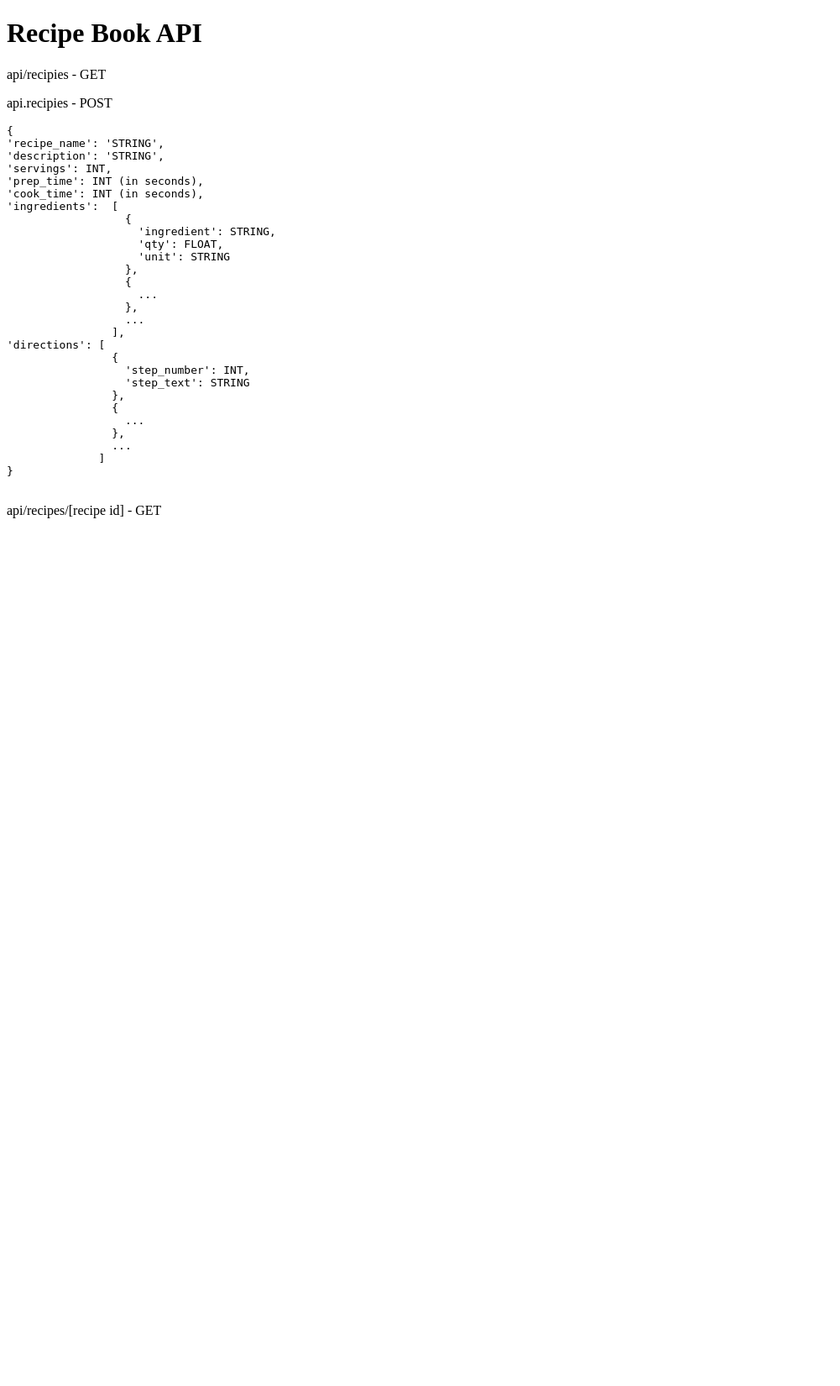
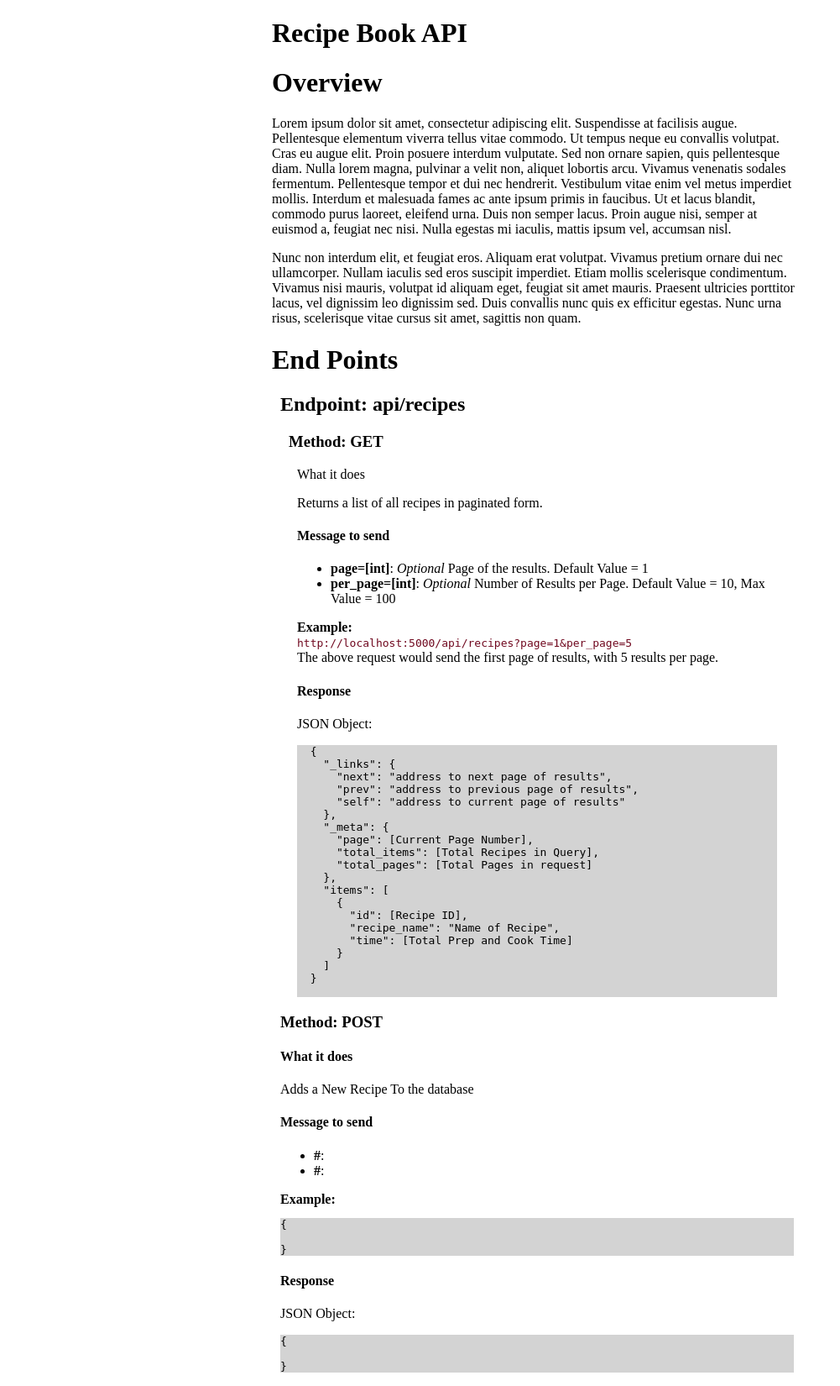
Before and after one commit to kyleranous/recipebook, a Flask app: page /api-reference in a window 1280 px wide. Shown: the whole page at 84% size, without its empty margins (0-1001 px from the left). Before the commit the page ends 617 px from the top, so only its background shows below. Run offline with Flask 2, Linux system fonts and the light colour scheme.

Commit message:
initial functionality complete

```diff
--- a/app/routes.py
+++ b/app/routes.py
@@ -21,10 +21,11 @@ def api_reference():
 @app.route('/api/recipes', methods=['GET'])
 def get_all_recipes():
 
-    r = Recipe.query.all()
+    page = request.args.get('page', 1, type=int)
+    per_page = min(request.args.get('per_page', 10, type=int), 100)
+    data = Recipe.to_collection(Recipe.query, page, per_page, 'get_all_recipes')
 
-    # Return Pagified List of Recipes in Database
-    return jsonify({'message': 'This would be a list of all the recipes'})
+    return jsonify(data)
 
 
 @app.route('/api/recipes', methods=['POST'])
--- a/app/templates/api_reference.html
+++ b/app/templates/api_reference.html
@@ -1,46 +1,93 @@
  {% extends "base.html" %}
 
  {% block content %}
+ <div style="width: 50%; margin: 0 auto;">
 <h1>Recipe Book API</h1>
+<h1>Overview</h1>
   <p>
-     api/recipies - GET
+    Lorem ipsum dolor sit amet, consectetur adipiscing elit. Suspendisse at facilisis augue. Pellentesque elementum viverra tellus vitae commodo. Ut tempus neque eu convallis volutpat. Cras eu augue elit. Proin posuere interdum vulputate. Sed non ornare sapien, quis pellentesque diam. Nulla lorem magna, pulvinar a velit non, aliquet lobortis arcu. Vivamus venenatis sodales fermentum. Pellentesque tempor et dui nec hendrerit. Vestibulum vitae enim vel metus imperdiet mollis. Interdum et malesuada fames ac ante ipsum primis in faucibus. Ut et lacus blandit, commodo purus laoreet, eleifend urna. Duis non semper lacus. Proin augue nisi, semper at euismod a, feugiat nec nisi. Nulla egestas mi iaculis, mattis ipsum vel, accumsan nisl.
   </p>
   <p>
-     api.recipies - POST
+    Nunc non interdum elit, et feugiat eros. Aliquam erat volutpat. Vivamus pretium ornare dui nec ullamcorper. Nullam iaculis sed eros suscipit imperdiet. Etiam mollis scelerisque condimentum. Vivamus nisi mauris, volutpat id aliquam eget, feugiat sit amet mauris. Praesent ultricies porttitor lacus, vel dignissim leo dignissim sed. Duis convallis nunc quis ex efficitur egestas. Nunc urna risus, scelerisque vitae cursus sit amet, sagittis non quam.
+  </p>
 
-<pre>
+<h1>End Points</h1>
+ <div style="margin: 10px;">
+    <h2>Endpoint: api/recipes</h2>
+      <div style="margin: 10px">
+      <h3>Method: GET</h3>
+        <div style="margin: 10px"
+        <h4>What it does</h4>
+        <p>
+          Returns a list of all recipes in paginated form.
+        </p>
+        <h4>Message to send</h4>
+          <p>
+            <ul>
+              <li><strong>page=[int]</strong>: <i>Optional</i> Page of the results. Default Value = 1</li>
+              <li><strong>per_page=[int]</strong>: <i>Optional</i> Number of Results per Page. Default Value = 10, Max Value = 100</li>
+            </ul>
+            <strong>Example:</strong><br>
+            <code style="color:rgb(112, 8, 31)">http://localhost:5000/api/recipes?page=1&per_page=5</code><br>
+            The above request would send the first page of results, with 5 results per page.
+          </p>
+        <h4>Response</h4>
+        <p>
+          JSON Object:<br>
+          <pre style="background-color: lightgray;">
   <code>{
-'recipe_name': 'STRING',
-'description': 'STRING',
-'servings': INT,
-'prep_time': INT (in seconds),
-'cook_time': INT (in seconds),
-'ingredients':  [
+    "_links": {
+      "next": "address to next page of results",
+      "prev": "address to previous page of results",
+      "self": "address to current page of results"
+    },
+    "_meta": {
+      "page": [Current Page Number],
+      "total_items": [Total Recipes in Query],
+      "total_pages": [Total Pages in request]
+    },
+    "items": [
       {
-                    'ingredient': STRING,
-                    'qty': FLOAT,
-                    'unit': STRING
-                  },
-                  {
-                    ...
-                  },
-                  ...
-                ],
-'directions': [
-                {
-                  'step_number': INT,
-                  'step_text': STRING
-                },
-                {
-                  ...
-                },
-                ...
+        "id": [Recipe ID],
+        "recipe_name": "Name of Recipe",
+        "time": [Total Prep and Cook Time]
+      }
     ]
   }
-</code>
-</pre>
+          </code></pre>
         </p>
+        </div></div>
+
+  </div>
+  <div style="margin: 10px;">
+    <h3>Method: POST</h3>
+      <h4>What it does</h4>
         <p>
-     api/recipes/[recipe id] - GET
+          Adds a New Recipe To the database
         </p>
+        <h4>Message to send</h4>
+          <p>
+            <ul>
+              <li><strong>#</strong>: </li>
+              <li><strong>#</strong>: </li>
+            </ul>
+            <strong>Example:</strong><br>
+            <pre style="background-color: lightgray;">
+<code>{
+
+}</code></pre>
+          </p>
+        <h4>Response</h4>
+        <p>
+          JSON Object:<br>
+          <pre style="background-color: lightgray;">
+<code>{
+
+}
+</code></pre>
+        </p>
+
+  </div>
+
+</div>
 {% endblock %}
```
Also changed, not shown: app/models.py (+26 -1 lines), README.md. Lines whose indentation alone changed are shown as unchanged.
